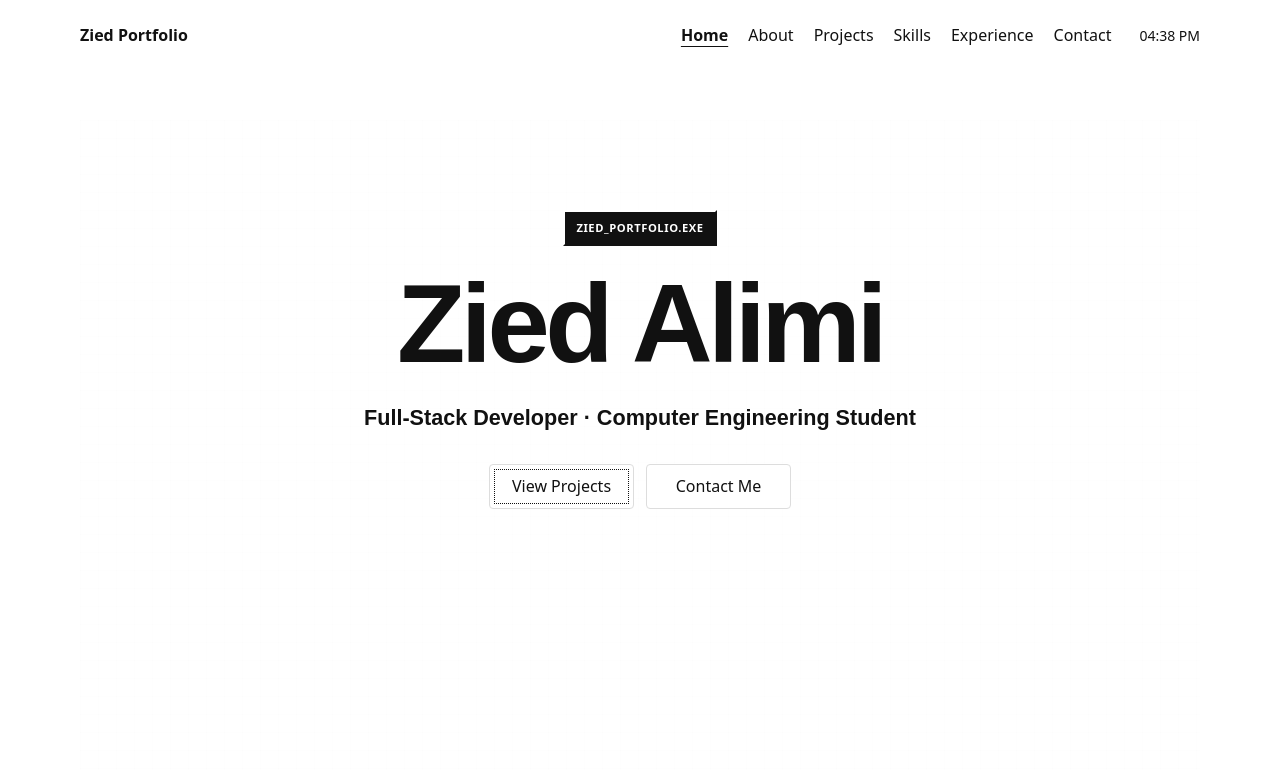
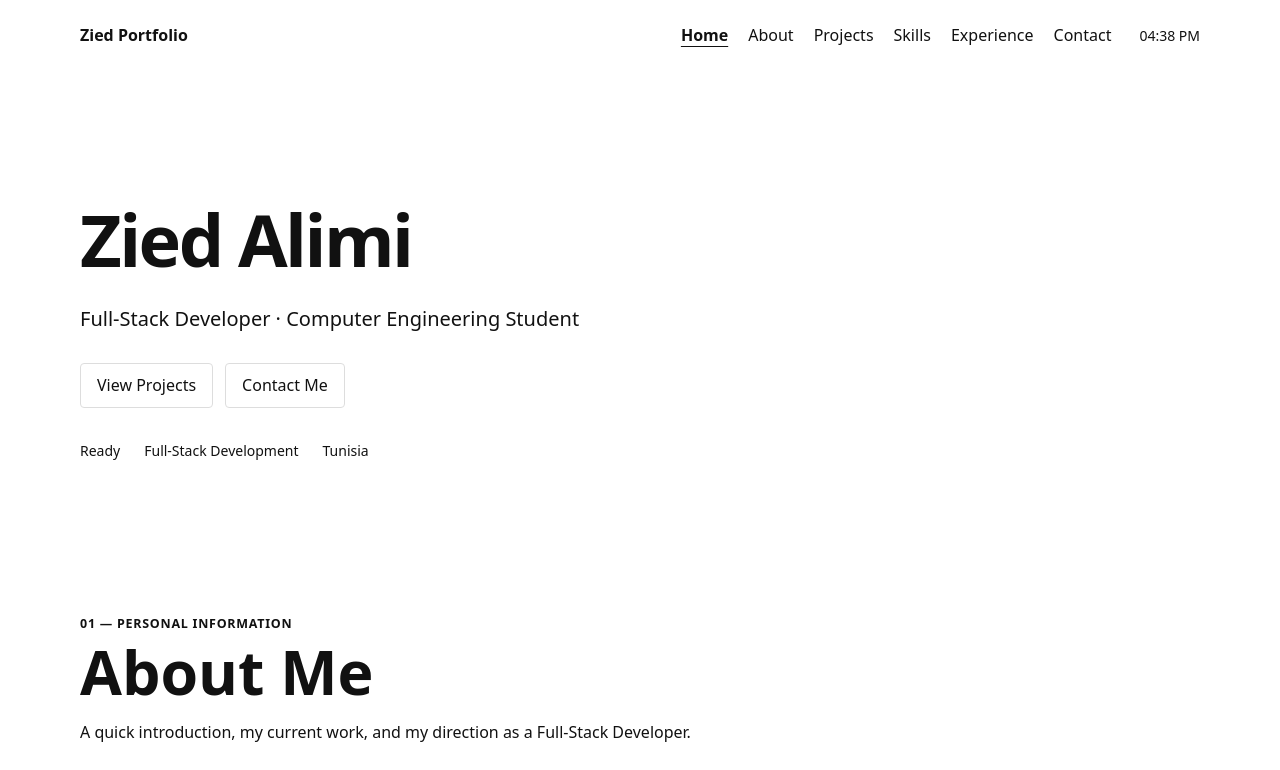
Before and after one commit to zied3332/zied-engineering-portfolio, a React (Vite) app in the folder frontend/: page / in a window 1280 px wide. Shown: the top 770 px of the page. Built offline with nearby package versions, Linux system fonts and the light colour scheme.

Commit message:
style: reset hero to a simple white layout

```diff
--- a/frontend/src/components/hero/Hero.tsx
+++ b/frontend/src/components/hero/Hero.tsx
@@ -8,7 +8,6 @@ function Hero() {
       aria-labelledby="hero-heading"
     >
       <div className="hero-section__content">
-        <p className="hero-section__label">ZIED_PORTFOLIO.EXE</p>
 
         <h1 id="hero-heading">Zied Alimi</h1>
 
--- a/frontend/src/components/hero/hero.css
+++ b/frontend/src/components/hero/hero.css
@@ -1,193 +1,40 @@
 .hero-section {
-  position: relative;
-  min-height: calc(100vh - 110px);
-  display: flex;
-  flex-direction: column;
-  align-items: center;
-  justify-content: center;
-  overflow: hidden;
-  text-align: center;
-}
-
-.hero-section::before {
-  position: absolute;
-  inset: 0;
-  pointer-events: none;
-  opacity: 0.14;
-  content: "";
-  background-image:
-    linear-gradient(
-      rgba(0, 0, 0, 0.05) 1px,
-      transparent 1px
-    ),
-    linear-gradient(
-      90deg,
-      rgba(0, 0, 0, 0.05) 1px,
-      transparent 1px
-    );
-  background-size: 18px 18px;
+  padding: clamp(32px, 7vw, 80px) 0;
 }
 
 .hero-section__content {
-  position: relative;
-  z-index: 1;
-  display: flex;
-  width: 100%;
-  max-width: 900px;
-  flex-direction: column;
-  align-items: center;
-  padding: clamp(50px, 8vw, 90px) 20px;
-}
-
-.hero-section__label {
-  display: inline-block;
-  margin: 0 0 22px;
-  padding: 7px 11px;
-  color: var(--retro-white);
-  background: var(--retro-title-active);
-  border-top: 2px solid var(--retro-white);
-  border-left: 2px solid var(--retro-white);
-  border-right: 2px solid var(--retro-black);
-  border-bottom: 2px solid var(--retro-black);
-  font-family: var(--font-retro);
-  font-size: 0.7rem;
-  font-weight: 700;
-  letter-spacing: 0.05em;
+  max-width: 800px;
 }
 
 .hero-section h1 {
-  margin: 0;
-  color: var(--retro-black);
-  font-family: Arial, Helvetica, sans-serif;
-  font-size: clamp(3.4rem, 9vw, 7rem);
-  font-weight: 700;
-  line-height: 1;
-  letter-spacing: -0.04em;
+  margin: 0 0 24px;
+  font-size: clamp(2.5rem, 7vw, 4.5rem);
+  font-weight: 650;
+  line-height: 1.1;
+  letter-spacing: -0.035em;
 }
 
 .hero-section__role {
-  max-width: 760px;
-  margin: 22px 0 0;
-  color: var(--retro-title-active);
-  font-family: Arial, Helvetica, sans-serif;
-  font-size: clamp(1rem, 2.2vw, 1.35rem);
-  font-weight: 600;
-  line-height: 1.5;
+  margin-bottom: 28px;
+  font-size: clamp(1rem, 2vw, 1.25rem);
 }
 
-.hero-section__actions {
+.hero-section__actions,
+.hero-section__statusbar {
   display: flex;
   flex-wrap: wrap;
-  justify-content: center;
   gap: 12px;
-  margin-top: 30px;
-}
-
-.hero-section__button {
-  display: inline-flex;
-  min-width: 145px;
-  min-height: 36px;
-  align-items: center;
-  justify-content: center;
-  color: var(--retro-black);
-  font-family: var(--font-retro);
-  font-size: 0.68rem;
-  text-decoration: none;
-}
-
-.hero-section__button:visited {
-  color: var(--retro-black);
-}
-
-.hero-section__button--primary {
-  font-weight: 700;
-  outline: 1px dotted var(--retro-black);
-  outline-offset: -6px;
 }
 
 .hero-section__statusbar {
-  position: relative;
-  z-index: 1;
-  display: grid;
-  grid-template-columns:
-    minmax(80px, 0.35fr)
-    minmax(0, 1fr)
-    auto;
-  gap: 3px;
-  width: 100%;
-  margin-top: auto;
-  padding: 3px;
-  text-align: left;
-  background: var(--retro-surface);
-  border-top: 2px solid var(--retro-white);
-  border-left: 2px solid var(--retro-white);
-  border-right: 2px solid var(--retro-black);
-  border-bottom: 2px solid var(--retro-black);
-}
-
-.hero-section__statusbar span {
-  min-width: 0;
-  padding: 5px 8px;
-  overflow: hidden;
-  border-top: 1px solid var(--retro-border-medium);
-  border-left: 1px solid var(--retro-border-medium);
-  border-right: 1px solid var(--retro-white);
-  border-bottom: 1px solid var(--retro-white);
-  font-family: var(--font-document);
-  font-size: 0.62rem;
-  text-overflow: ellipsis;
-  white-space: nowrap;
-}
-
-@media (max-width: 700px) {
-  .hero-section {
-    min-height: calc(100vh - 85px);
-  }
-
-  .hero-section__content {
-    padding: 55px 16px;
-  }
-
-  .hero-section h1 {
-    font-size: clamp(3rem, 17vw, 5rem);
-  }
-
-  .hero-section__role {
-    font-size: 1rem;
-  }
-
-  .hero-section__actions {
-    width: 100%;
-    max-width: 340px;
-    display: grid;
-    grid-template-columns: 1fr;
-  }
-
-  .hero-section__button {
-    width: 100%;
-  }
-
-  .hero-section__statusbar {
-    grid-template-columns: 1fr 1fr;
-  }
-
-  .hero-section__statusbar span:nth-child(2) {
-    display: none;
-  }
+  gap: 12px 24px;
+  margin-top: 32px;
+  font-size: 0.875rem;
 }
 
 @media (max-width: 430px) {
-  .hero-section__label {
-    font-size: 0.61rem;
-  }
-
-  .hero-section h1 {
-    font-size: clamp(2.8rem, 19vw, 4.2rem);
-  }
-
-  .hero-section__role span {
-    display: block;
-    height: 5px;
-    font-size: 0;
+  .hero-section__actions {
+    flex-direction: column;
+    align-items: stretch;
   }
 }
```
